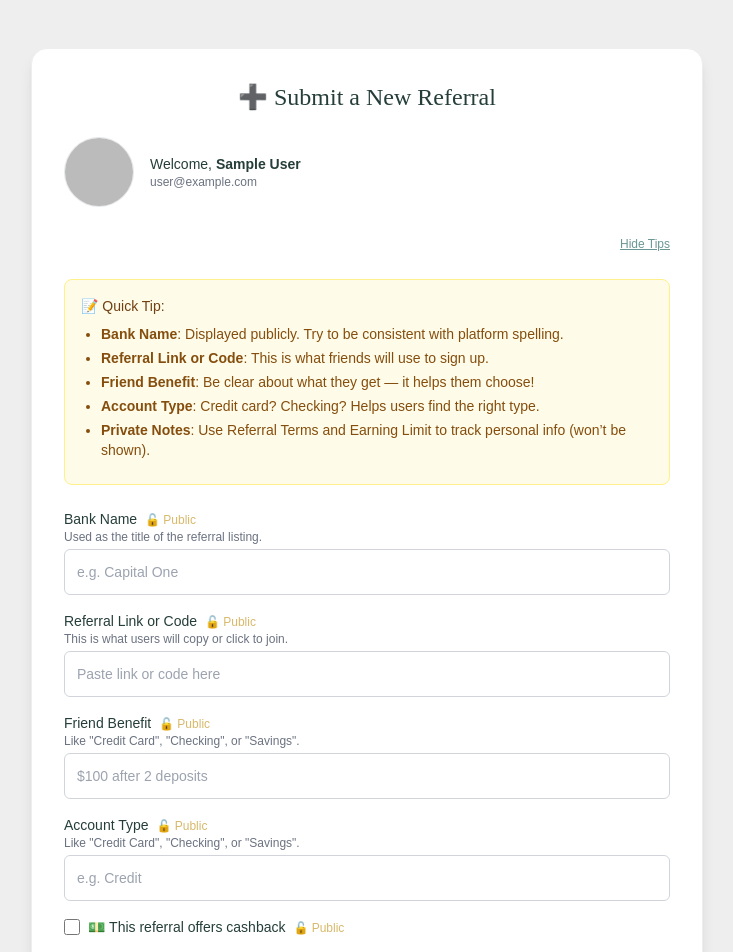
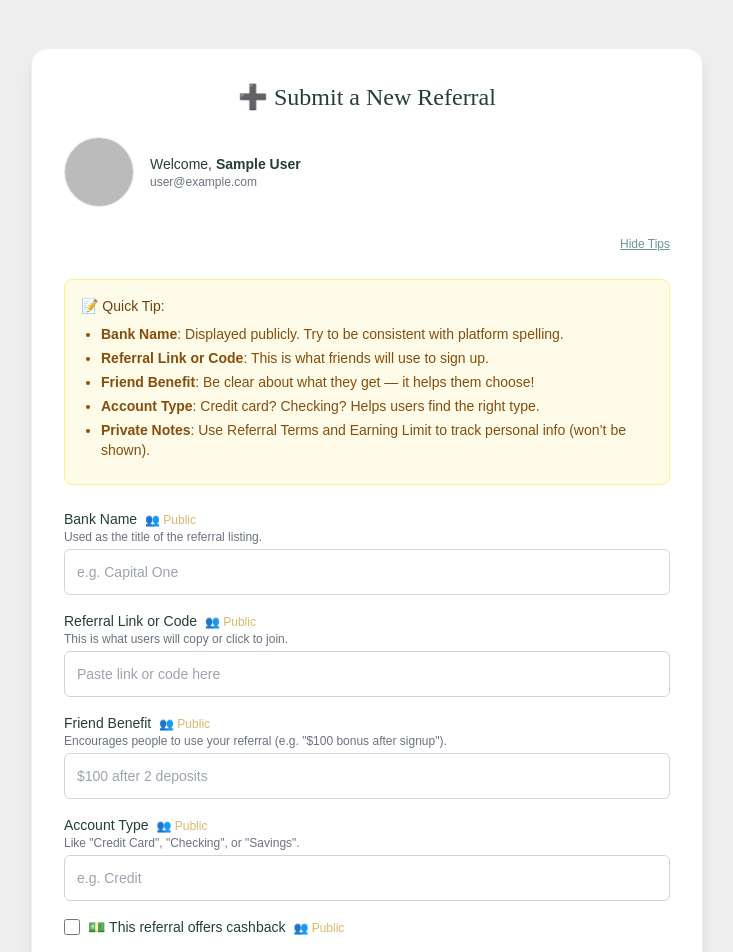
Before and after one commit to katiash/bank-referral-app, a Next.js app: page /submit in a window 1280 px wide. Shown: the top 952 px of the page, without its empty margins (273-1006 px from the left). Built offline with nearby package versions, Linux system fonts and the light colour scheme; no server answers; sample sign-in values are in the browser's storage.

Commit message:
correct helper text for Friend Benefit field and emoji for Public values

```diff
--- a/src/app/submit/SubmitPageContent.tsx
+++ b/src/app/submit/SubmitPageContent.tsx
@@ -171,7 +171,7 @@ export default function SubmitPageContent() {
           {/* PUBLIC FIELDS */}
           <div>
             <label className="block text-sm font-medium text-brand-dark">
-              Bank Name <span className="ml-1 text-brand-gold text-xs">🔓 Public</span>
+              Bank Name <span className="ml-1 text-brand-gold text-xs">👥 Public</span>
             </label>
             <p className="text-xs text-gray-500 mb-1">Used as the title of the referral listing.</p>
             <input
@@ -185,7 +185,7 @@ export default function SubmitPageContent() {
 
           <div>
             <label className="block text-sm font-medium text-brand-dark">
-              Referral Link or Code <span className="ml-1 text-brand-gold text-xs">🔓 Public</span>
+              Referral Link or Code <span className="ml-1 text-brand-gold text-xs">👥 Public</span>
             </label>
             <p className="text-xs text-gray-500 mb-1">This is what users will copy or click to join.</p>
             <input
@@ -199,9 +199,11 @@ export default function SubmitPageContent() {
 
           <div>
             <label className="block text-sm font-medium text-brand-dark">
-              Friend Benefit <span className="ml-1 text-brand-gold text-xs">🔓 Public</span>
+              Friend Benefit <span className="ml-1 text-brand-gold text-xs">👥 Public</span>
             </label>
-            <p className="text-xs text-gray-500 mb-1">Like &quot;Credit Card&quot;, &quot;Checking&quot;, or &quot;Savings&quot;.</p>
+            <p className="text-xs text-gray-500 mb-1">
+              Encourages people to use your referral (e.g. "$100 bonus after signup").
+              </p>
             <input
               type="text"
               placeholder="$100 after 2 deposits"
@@ -213,7 +215,7 @@ export default function SubmitPageContent() {
 
           <div>
             <label className="block text-sm font-medium text-brand-dark">
-              Account Type <span className="ml-1 text-brand-gold text-xs">🔓 Public</span>
+              Account Type <span className="ml-1 text-brand-gold text-xs">👥 Public</span>
             </label>
             <p className="text-xs text-gray-500 mb-1">Like &quot;Credit Card&quot;, &quot;Checking&quot;, or &quot;Savings&quot;.</p>
             <input
@@ -233,7 +235,7 @@ export default function SubmitPageContent() {
               className="h-4 w-4 text-brand-gold border-gray-300 rounded"
             />
             <label className="text-sm text-brand-dark">
-              💵 This referral offers cashback <span className="ml-1 text-brand-gold text-xs">🔓 Public</span>
+              💵 This referral offers cashback <span className="ml-1 text-brand-gold text-xs">👥 Public</span>
             </label>
           </div>
 
```
